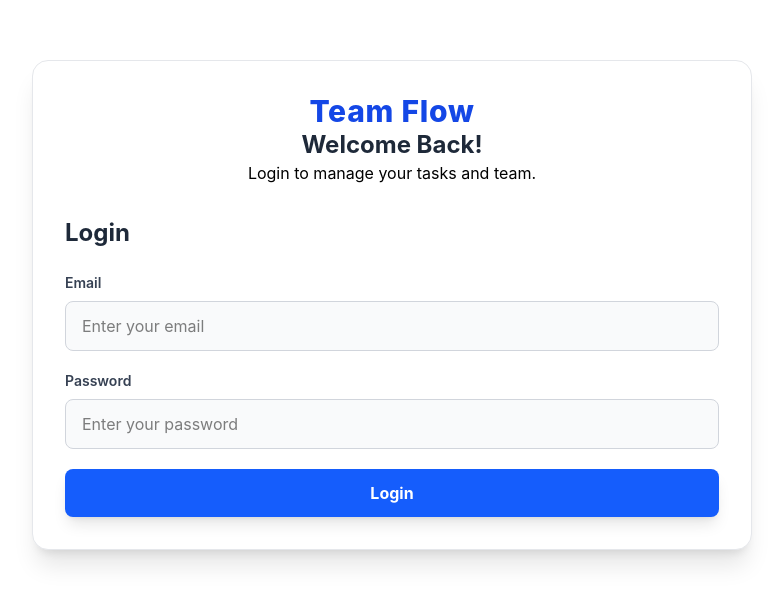
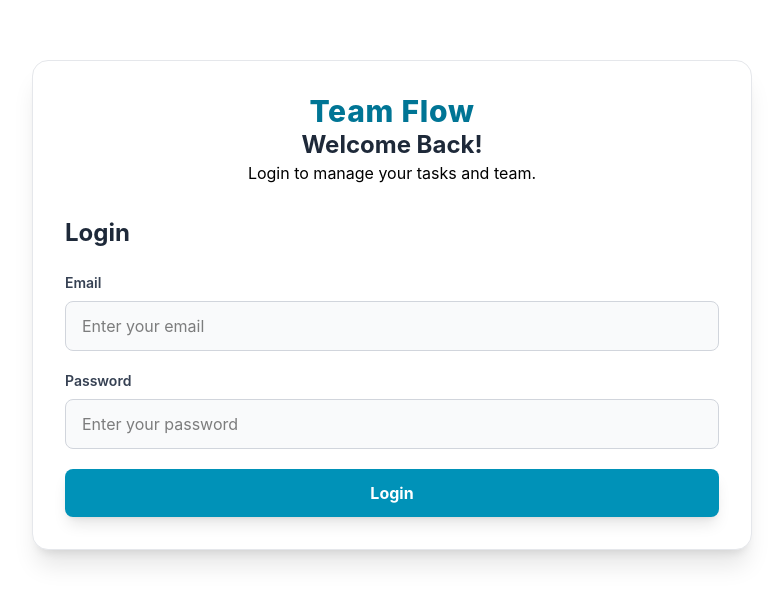
Before and after one commit to David-Mwonge123/team-flow, a React (Vite) app: page / in a window 1280 px wide. Shown: the part 220-824 px from the top of the page, without its empty margins (248-1031 px from the left). Built offline with nearby package versions, Linux system fonts and the light colour scheme.

Commit message:
Change the background color of the login button

```diff
--- a/src/pages/Login.jsx
+++ b/src/pages/Login.jsx
@@ -10,7 +10,7 @@ function Login() {
    {/* login card */}
     <div className=" bg-white border border-gray-200 rounded-2xl shadow-xl p-8  m-70" >
         <div className="text-center mb-8">
-          <h1 className="text-3xl font-extrabold text-blue-700 tracking-wide">Team Flow</h1>
+          <h1 className="text-3xl font-extrabold text-cyan-700 tracking-wide">Team Flow</h1>
           <h3 className="text-2xl font-bold text-gray-800 ">Welcome Back!</h3>
           <p>  Login to manage your tasks and team.</p>
         </div>
@@ -20,14 +20,14 @@ function Login() {
          <form className="space-y-5">
             <div>
                 <label className="block text-sm font-semibold text-gray-700 mb-2">Email</label>
-                    <input className="w-full px-4 py-3 border border-gray-300 rounded-lg bg-gray-50 outline-none focus:ring-2 focus:ring-blue-500 focus:border-blue-500 transition duration-200"type="email" placeholder="Enter your email"  value={email} onChange={(e) => setEmail(e.target.value)}/>
+                    <input className="w-full px-4 py-3 border border-gray-300 rounded-lg bg-gray-50 outline-none focus:ring-2 focus:ring-cyan-500 focus:border-cyan-500 transition duration-200"type="email" placeholder="Enter your email"  value={email} onChange={(e) => setEmail(e.target.value)}/>
 
             </div>
             <div>
               <label className="block text-sm font-semibold text-gray-700 mb-2"> Password</label>
-            <input className="w-full px-4 py-3 border border-gray-300 rounded-lg bg-gray-50 outline-none focus:ring-2 focus:ring-blue-500 focus:border-blue-500 transition duration-200" type="password" placeholder="Enter your password" value={email} onChange={(e) => setPassword(e.target.value)} />
+            <input className="w-full px-4 py-3 border border-gray-300 rounded-lg bg-gray-50 outline-none focus:ring-2 focus:ring-cyan-500 focus:border-cyan-500 transition duration-200" type="password" placeholder="Enter your password" value={email} onChange={(e) => setPassword(e.target.value)} />
             </div>
-            <button type="submit" className="w-full bg-blue-600 hover:bg-blue-700 text-white font-bold py-3 rounded-lg shadow-lg hover:shadow-xl transition duration-300 active:scale-95">Login</button>
+            <button type="submit" className="w-full bg-cyan-600 hover:bg-cyan-700 text-white font-bold py-3 rounded-lg shadow-lg hover:shadow-xl transition duration-300 active:scale-95">Login</button>
          </form>
          </div>
          </div>
```
